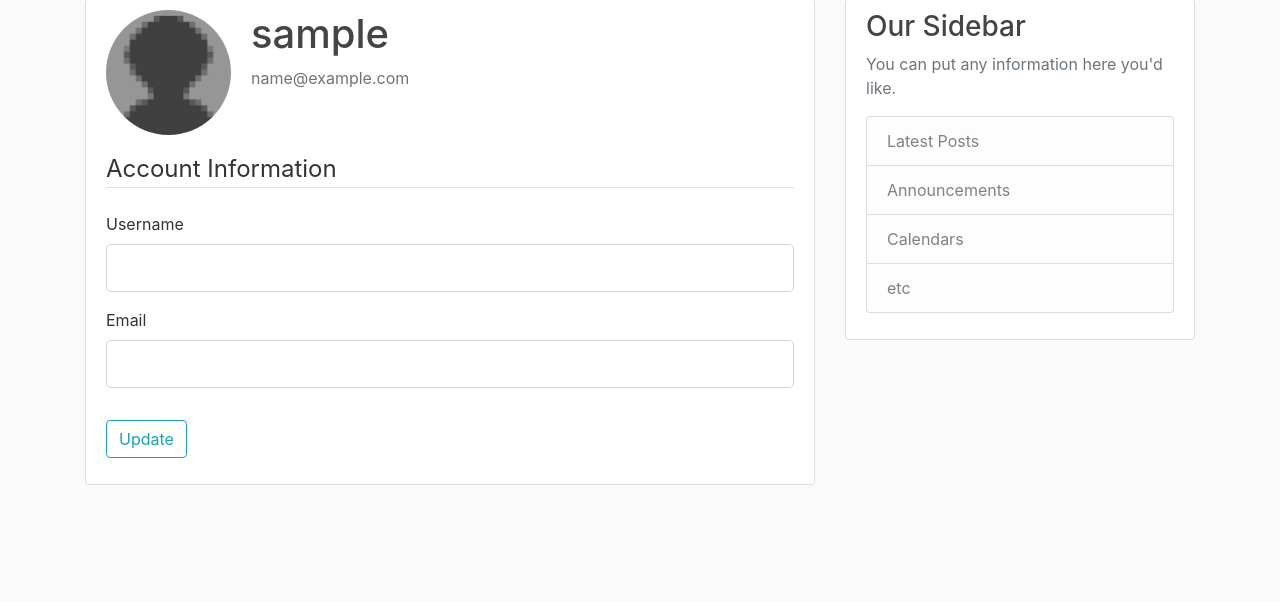
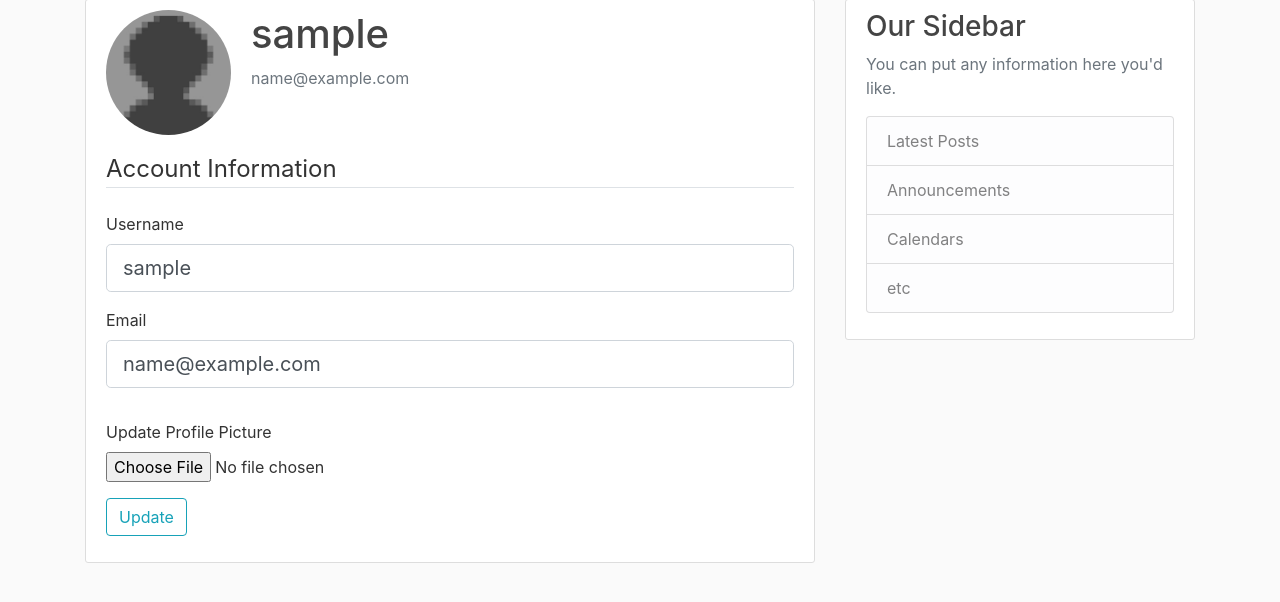
Before and after one commit to pzrsa/flask_blog, a Flask app: page /account in a window 1280 px wide. Shown: the part 81-683 px from the top of the page. Run offline with Flask 2, Linux system fonts and the light colour scheme; the visitor is signed in with stand-in values (Sample User, id 1); data comes from the database, SQL or seed files in the repository; some libraries are stand-ins or nearby versions.

Commit message:
allows user to change profile picture

```diff
--- a/flaskblog/forms.py
+++ b/flaskblog/forms.py
@@ -1,4 +1,5 @@
 from flask_wtf import FlaskForm
+from flask_wtf.file import FileField, FileAllowed
 from flask_login import current_user
 from wtforms import StringField, PasswordField, SubmitField, BooleanField
 from wtforms.validators import DataRequired, Length, Email, EqualTo, ValidationError
@@ -39,6 +40,8 @@ class UpdateAccountForm(FlaskForm):
 
     email = StringField('Email', validators=[DataRequired(), Email()])
 
+    picture = FileField('Update Profile Picture', validators=[FileAllowed(['jpg', 'png'])])
+
     submit = SubmitField('Update')
 
     def validate_username(self, username):
--- a/flaskblog/routes.py
+++ b/flaskblog/routes.py
@@ -66,9 +66,18 @@ def logout():
     logout_user()
     return redirect(url_for('home'))
 
-@app.route('/account')
+@app.route('/account', methods=['GET', 'POST'])
 @login_required
 def account():
     form = UpdateAccountForm()
+    if form.validate_on_submit():
+        current_user.username = form.username.data
+        current_user.email = form.email.data
+        db.session.commit()
+        flash('Your account has been updated!', 'success')
+        return redirect(url_for('account'))
+    elif request.method == 'GET':
+        form.username.data = current_user.username
+        form.email.data = current_user.email
     image_file = url_for('static', filename='profile_pics/' + current_user.image_file)
     return render_template('account.html', title="Account", image_file=image_file, form=form)
--- a/flaskblog/templates/account.html
+++ b/flaskblog/templates/account.html
@@ -8,7 +8,7 @@
             <p class="text-secondary">{{ current_user.email }}</p>
         </div>
     </div>
-    <form method="POST" action="">
+    <form method="POST" action="" enctype="multipart/form-data">
         {{ form.hidden_tag() }}
         <fieldset class="form-group">
             <legend class="border-bottom mb-4">Account Information</legend>
@@ -46,6 +46,17 @@
 
         </fieldset>
         <div class="form-group">
+            {{ form.picture.label() }}
+            {{ form.picture(class="form-control-file") }}
+            {% if form.picture.errors %}
+            {% for error in form.picture.errors %}
+            <span class="text-danger">
+                {{ error }}
+            </span></br>
+            {% endfor %}
+            {% endif %}
+        </div>
+        <div class="form-group">
             {{ form.submit(class="btn btn-outline-info") }}
         </div>
     </form>
```
